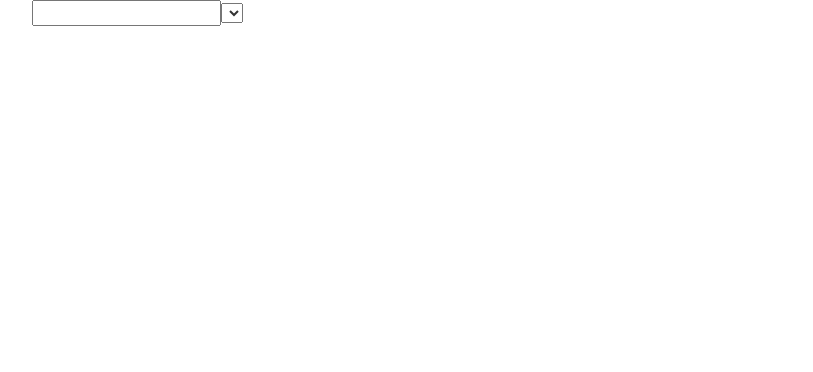
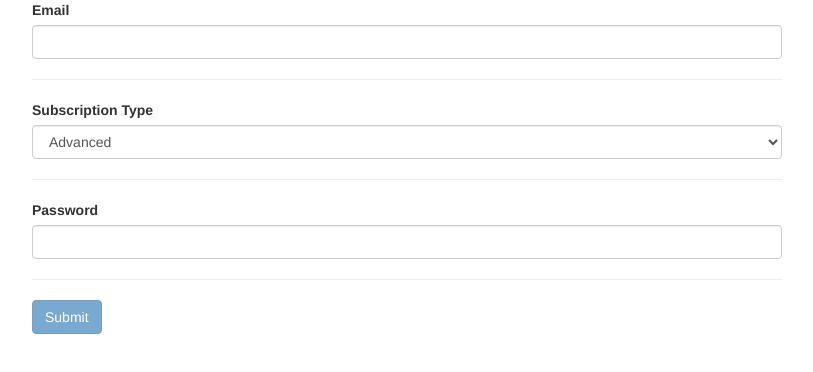
Before and after one commit to selenyel/angular-forms-td-mini-example, an Angular app: page / in a window 1280 px wide. Shown: the top 372 px of the page, without its empty margins (233-1046 px from the left). Built offline with nearby package versions, Linux system fonts and the light colour scheme.

Commit message:
Last Skeletal Touches has been finished
The form works as intended purpose. I want to add an eye icon to show and hide the password for my next step.

```diff
--- a/package.json
+++ b/package.json
@@ -19,6 +19,10 @@
     "@angular/platform-browser": "^11.0.5",
     "@angular/platform-browser-dynamic": "^11.0.5",
     "@angular/router": "^11.0.5",
+    "@emotion/react": "^11.11.1",
+    "@emotion/styled": "^11.11.0",
+    "@mui/icons-material": "^5.14.1",
+    "@mui/material": "^5.14.2",
     "bootstrap": "3.3.7",
     "rxjs": "^6.6.3",
     "rxjs-compat": "^6.0.0",
--- a/src/app/app.component.html
+++ b/src/app/app.component.html
@@ -2,17 +2,57 @@
   <div class="row">
     <div class="col-xs-12 col-sm-10 col-md-8 col-sm-offset-1 col-md-offset-2">
       <form (ngSubmit)="onSubmit()" #myForm="ngForm">
+        <label for="email"> Email</label>
         <input
           type="email"
           name="email"
+          class="form-control"
           [(ngModel)]= 'formDatas.email'
           email
           required
+          #customEmailLocalReference = 'ngModel'
+          [ngStyle] = "{'border' : !customEmailLocalReference.valid && customEmailLocalReference.touched ? '1px solid crimson' : ''}"
         >
-        <select>
+        <hr>
+        <label for="subscription"> Subscription Type</label>
+        <select
+          name="subscription"
+          id="subscription"
+          class="form-control"
+          [ngModel]='subscriptions[1]'
+        >
+          <option *ngFor="let subs of subscriptions" (value)="subs">{{subs}}</option>
+        </select>
+        <hr>
 
-        </select>
+        <label for="subscription">Password</label>
+        <input
+          [type]="hide ? 'password' : 'text'"
+          name="password"
+          class="form-control"
+          [(ngModel)]= 'formDatas.password'
+          required
+          #customLocalRefPassword = 'ngModel'
+          [ngStyle] = "{'border' : !customLocalRefPassword.valid && customLocalRefPassword.touched ? '1px solid crimson' : ''}"
+
+        >
+        <hr>
+        <button
+          class="btn btn-primary"
+          type="submit"
+          (onClick)="onSubmit()"
+          [disabled] = '!myForm.valid'
+        >Submit</button>
       </form>
+
+      <div class="row" *ngIf="submitted">
+        <div class="col-xs-12">
+          <h3>Your Data</h3>
+          <p>Mail: {{formDatas.email}}</p>
+          <p>Subscription Type: {{formDatas.subscriptionType}}</p>
+          <p>Password: {{formDatas.password}} </p>
+        </div>
+      </div>
       <!-- Add a Form with the following Inputs (and Validators)
            1) Mail address (should not be empty and should be an email address)
            2) A Dropdown which allows the user to select from three different Subscriptions ("Basic", "Advanced", "Pro")
--- a/src/app/app.component.ts
+++ b/src/app/app.component.ts
@@ -10,12 +10,27 @@ export class AppComponent {
 
   @ViewChild('myForm') theForm : NgForm;
 
+  subscriptions = ["Basic", "Advanced", "Pro"]
+  hide = true;
+  submitted = false;
 
   formDatas = {
     email : '',
-
+    subscriptionType : this.subscriptions[1],
+    password:'',
   }
 
 
-  onSubmit(){}
+  onSubmit(){
+    console.log('my form', this.theForm)
+    this.formDatas.email = this.theForm.value.email;
+    this.formDatas.subscriptionType = this.theForm.value.subscription == undefined ? 'Advanced' : this.theForm.value.subscription;
+    this.formDatas.password = this.theForm.value.password;
+    console.log('my email', this.formDatas.email,
+      'my subscription type', this.formDatas.subscriptionType,
+      'my password', this.formDatas.password
+    );
+
+    this.submitted = true;
+  }
 }
```
Also changed, not shown: 1 other file (tests, documents, lock files or other folders).
